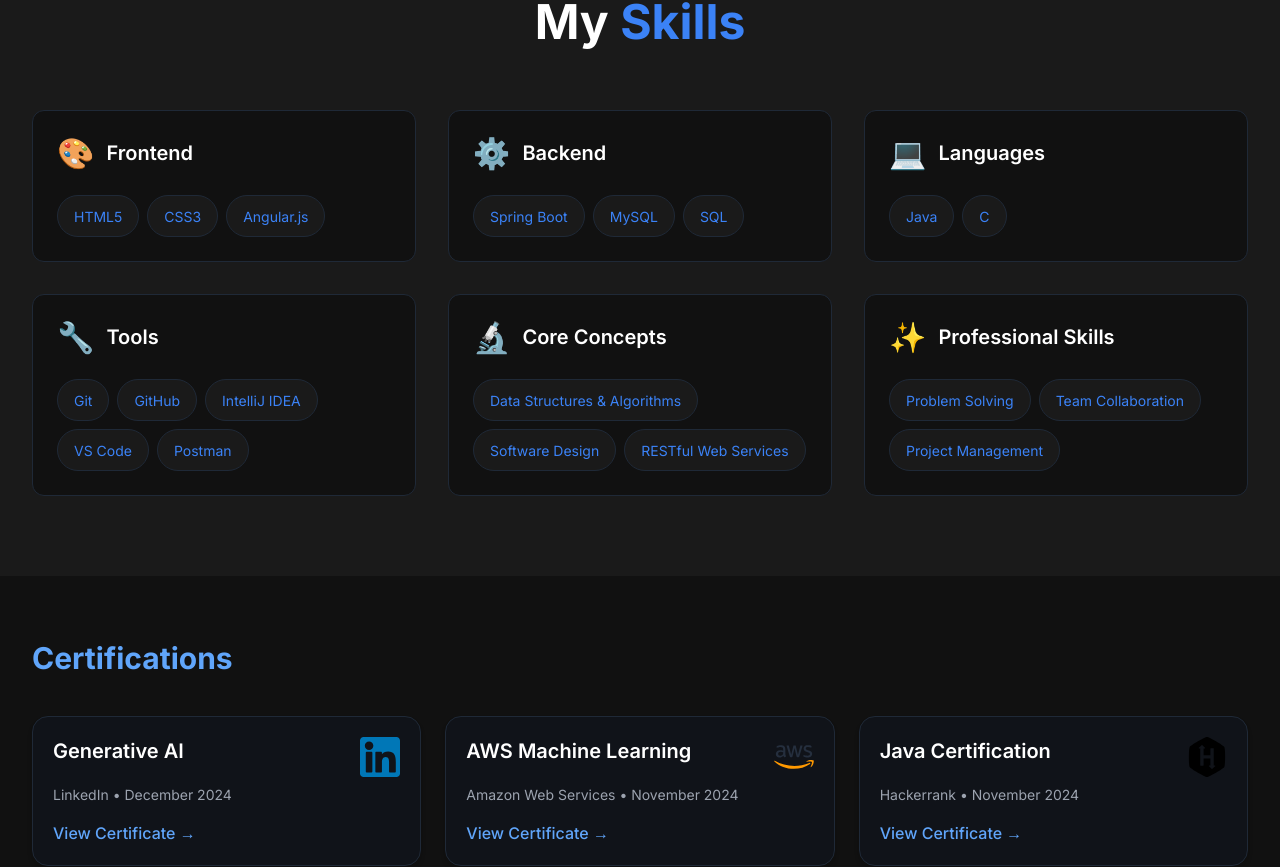
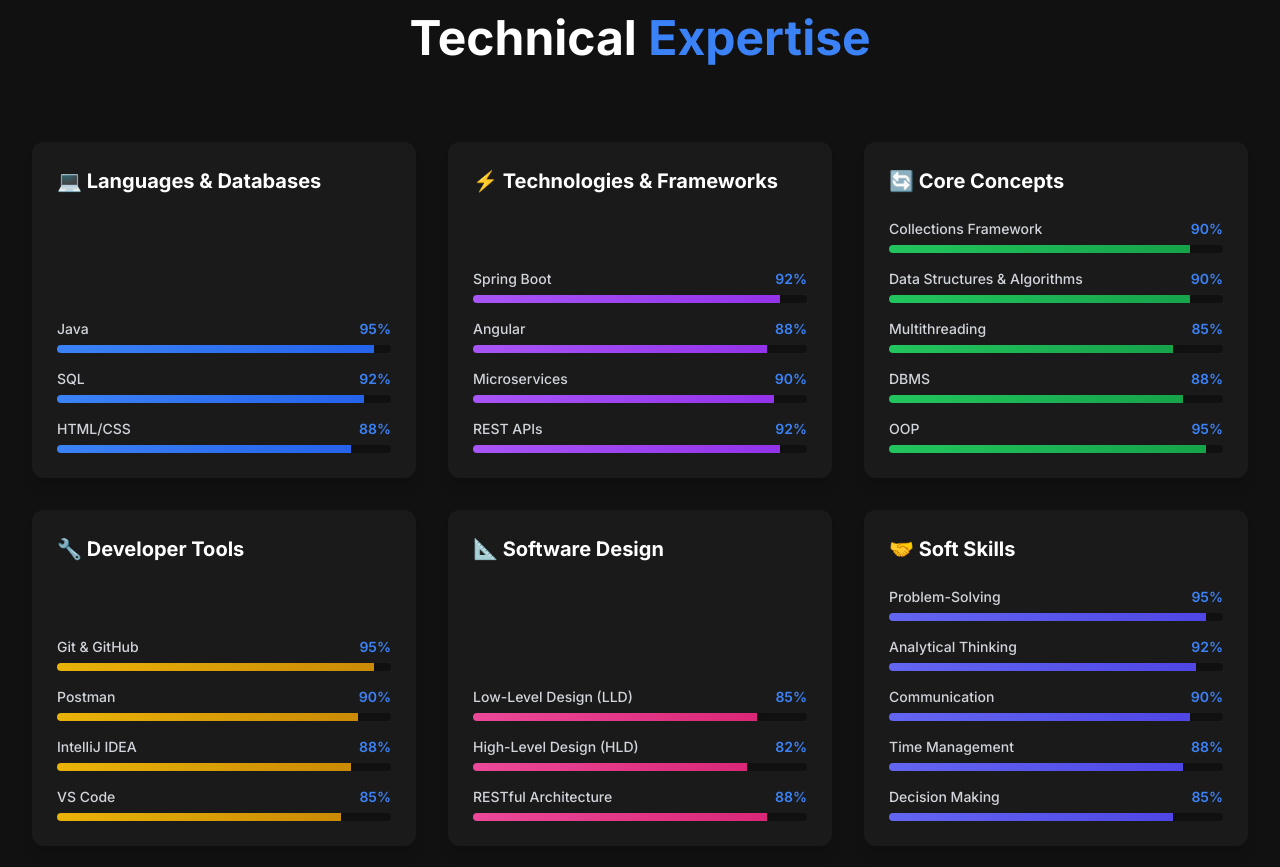
Before and after one commit to nazeer-shaik-01/Portfolio, a React (Vite) app: page / in a window 1280 px wide. Shown: the part 3566-4433 px from the top of the page. Built offline with nearby package versions, Linux system fonts and the light colour scheme.

Commit message:
Refactor Skills component: add animated skill bars with categories and colors

```diff
--- a/src/components/Skills.jsx
+++ b/src/components/Skills.jsx
@@ -1,108 +1,142 @@
-import { motion } from 'framer-motion';
+import { motion } from "framer-motion";
 
 const Skills = () => {
   const skillCategories = [
     {
-      title: "Frontend",
-      icon: "🎨",
-      skills: ["HTML5", "CSS3", "Angular.js"]
+      title: "💻 Languages & Databases",
+      color: "bg-gradient-to-r from-blue-500 to-blue-600",
+      skills: [
+        { name: "Java", level: 95 },
+        { name: "SQL", level: 92 },
+        { name: "HTML/CSS", level: 88 },
+      ],
     },
     {
-      title: "Backend",
-      icon: "⚙️",
-      skills: ["Spring Boot", "MySQL", "SQL"]
+      title: "⚡ Technologies & Frameworks",
+      color: "bg-gradient-to-r from-purple-500 to-purple-600",
+      skills: [
+        { name: "Spring Boot", level: 92 },
+        { name: "Angular", level: 88 },
+        { name: "Microservices", level: 90 },
+        { name: "REST APIs", level: 92 },
+      ],
     },
     {
-      title: "Languages",
-      icon: "💻",
-      skills: ["Java", "C"]
+      title: "🔄 Core Concepts",
+      color: "bg-gradient-to-r from-green-500 to-green-600",
+      skills: [
+        { name: "Collections Framework", level: 90 },
+        { name: "Data Structures & Algorithms", level: 90 },
+        { name: "Multithreading", level: 85 },
+        { name: "DBMS", level: 88 },
+        { name: "OOP", level: 95 },
+      ],
     },
     {
-      title: "Tools",
-      icon: "🔧",
-      skills: ["Git", "GitHub", "IntelliJ IDEA", "VS Code", "Postman"]
+      title: "🔧 Developer Tools",
+      color: "bg-gradient-to-r from-yellow-500 to-yellow-600",
+      skills: [
+        { name: "Git & GitHub", level: 95 },
+        { name: "Postman", level: 90 },
+        { name: "IntelliJ IDEA", level: 88 },
+        { name: "VS Code", level: 85 },
+      ],
     },
     {
-      title: "Core Concepts",
-      icon: "🔬",
-      skills: ["Data Structures & Algorithms", "Software Design", "RESTful Web Services"]
+      title: "📐 Software Design",
+      color: "bg-gradient-to-r from-pink-500 to-pink-600",
+      skills: [
+        { name: "Low-Level Design (LLD)", level: 85 },
+        { name: "High-Level Design (HLD)", level: 82 },
+        { name: "RESTful Architecture", level: 88 },
+      ],
     },
     {
-      title: "Professional Skills",
-      icon: "✨",
-      skills: ["Problem Solving", "Team Collaboration", "Project Management"]
-    }
+      title: "🤝 Soft Skills",
+      color: "bg-gradient-to-r from-indigo-500 to-indigo-600",
+      skills: [
+        { name: "Problem-Solving", level: 95 },
+        { name: "Analytical Thinking", level: 92 },
+        { name: "Communication", level: 90 },
+        { name: "Time Management", level: 88 },
+        { name: "Decision Making", level: 85 },
+      ],
+    },
   ];
 
   const containerVariants = {
     hidden: { opacity: 0 },
-    visible: {
+    visible: { opacity: 1, transition: { staggerChildren: 0.1 } },
+  };
+
+  const barVariants = {
+    hidden: { width: 0, opacity: 0 },
+    visible: (level) => ({
+      width: `${level}%`,
       opacity: 1,
       transition: {
-        staggerChildren: 0.2
-      }
-    }
+        width: { duration: 1, ease: "easeOut" },
+        opacity: { duration: 0.3 },
+      },
+    }),
   };
 
-  const cardVariants = {
-    hidden: { opacity: 0, y: 50 },
-    visible: {
-      opacity: 1,
-      y: 0,
-      transition: {
-        duration: 0.6
-      }
-    }
+  const itemVariants = {
+    hidden: { opacity: 0, y: 20 },
+    visible: { opacity: 1, y: 0, transition: { duration: 0.5 } }
   };
 
+
   return (
-    <section id="skills" className="py-20 bg-dark-light">
-      <div className="container-custom section-padding">
+    <section id="skills" className="py-24 bg-dark">
+      <div className="container-custom section-padding mx-auto px-4 sm:px-6 lg:px-8">
         <motion.h2
-          className="text-4xl md:text-5xl font-bold text-center mb-16 text-white"
-          initial={{ opacity: 0, y: 50 }}
+          className="text-4xl md:text-5xl font-bold text-center mb-20 text-white"
+          initial={{ opacity: 0, y: -20 }}
           whileInView={{ opacity: 1, y: 0 }}
-          transition={{ duration: 0.6 }}
+          transition={{ duration: 0.5 }}
           viewport={{ once: true }}
         >
-          My <span className="text-primary">Skills</span>
+          Technical <span className="text-primary">Expertise</span>
         </motion.h2>
 
         <motion.div
-          className="grid grid-cols-1 md:grid-cols-2 lg:grid-cols-3 gap-8"
+          className="grid grid-cols-1 md:grid-cols-2 xl:grid-cols-3 gap-8"
           variants={containerVariants}
           initial="hidden"
           whileInView="visible"
-          viewport={{ once: true }}
+          viewport={{ once: true, amount: 0.2 }}
         >
           {skillCategories.map((category, index) => (
             <motion.div
               key={index}
-              className="bg-dark rounded-xl overflow-hidden hover:shadow-xl hover:shadow-primary/10 transition-all duration-300 border border-gray-800 hover:border-primary/30 group"
-              variants={cardVariants}
-              whileHover={{ scale: 1.02 }}
+              className="bg-dark-light p-6 rounded-xl shadow-lg hover:shadow-primary/20 transition-all duration-300 flex flex-col border border-transparent hover:border-primary/30"
+              variants={itemVariants}
+              whileHover={{ y: -5, scale: 1.02 }}
+              transition={{ type: "spring", stiffness: 300 }}
             >
-              <div className="p-6">
-                <div className="flex items-center gap-3 mb-6">
-                  <span className="text-3xl">{category.icon}</span>
-                  <h3 className="text-xl font-semibold text-white group-hover:text-primary transition">
-                    {category.title}
-                  </h3>
-                </div>
-
-                <div className="flex flex-wrap gap-2">
-                  {category.skills.map((skill, skillIndex) => (
-                    <motion.div
-                      key={skillIndex}
-                      className="bg-dark-light rounded-full px-4 py-2 border border-gray-800 hover:border-primary/30 transition-all duration-300"
-                      whileHover={{ scale: 1.05, y: -2 }}
-                    >
-                      <span className="text-primary text-sm">
-                        {skill}
-                      </span>
-                    </motion.div>
-                  ))}
-                </div>
+              <h3 className="text-xl font-bold mb-6 text-white flex items-center gap-3">
+                {category.title}
+              </h3>
+              <div className="flex flex-col gap-4 mt-auto">
+                {category.skills.map((skill, skillIndex) => (
+                  <div key={skillIndex}>
+                    <div className="flex justify-between mb-1.5 text-gray-300 font-medium">
+                      <span className="text-sm">{skill.name}</span>
+                      <span className="text-primary font-semibold text-sm">{skill.level}%</span>
+                    </div>
+                    <div className="w-full h-2 bg-dark rounded-full overflow-hidden shadow-inner">
+                      <motion.div
+                        className={`h-full ${category.color} shadow-md`}
+                        custom={skill.level}
+                        variants={barVariants}
+                        initial="hidden"
+                        whileInView="visible"
+                        viewport={{ once: true }}
+                      />
+                    </div>
+                  </div>
+                ))}
               </div>
             </motion.div>
           ))}
```
